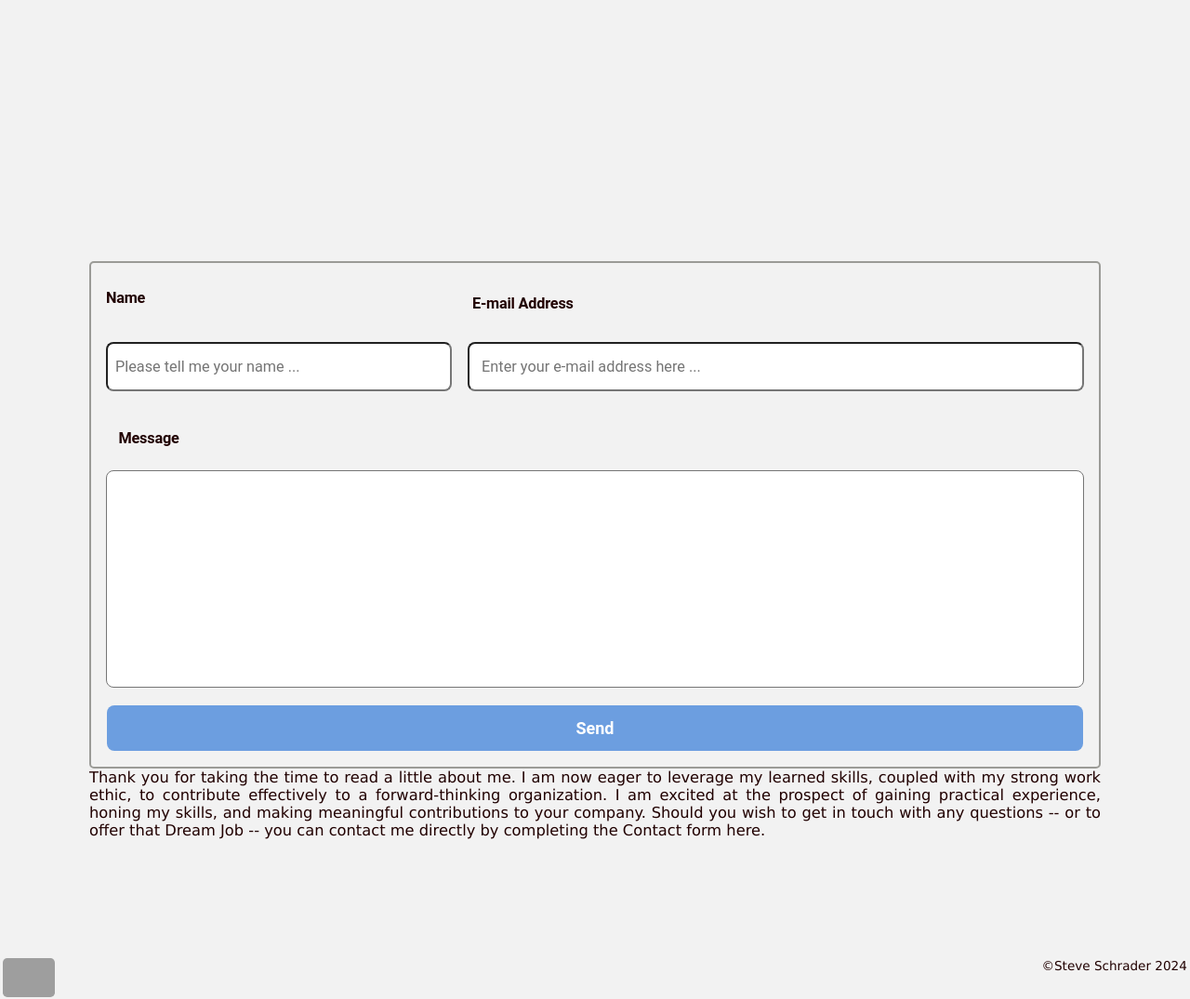
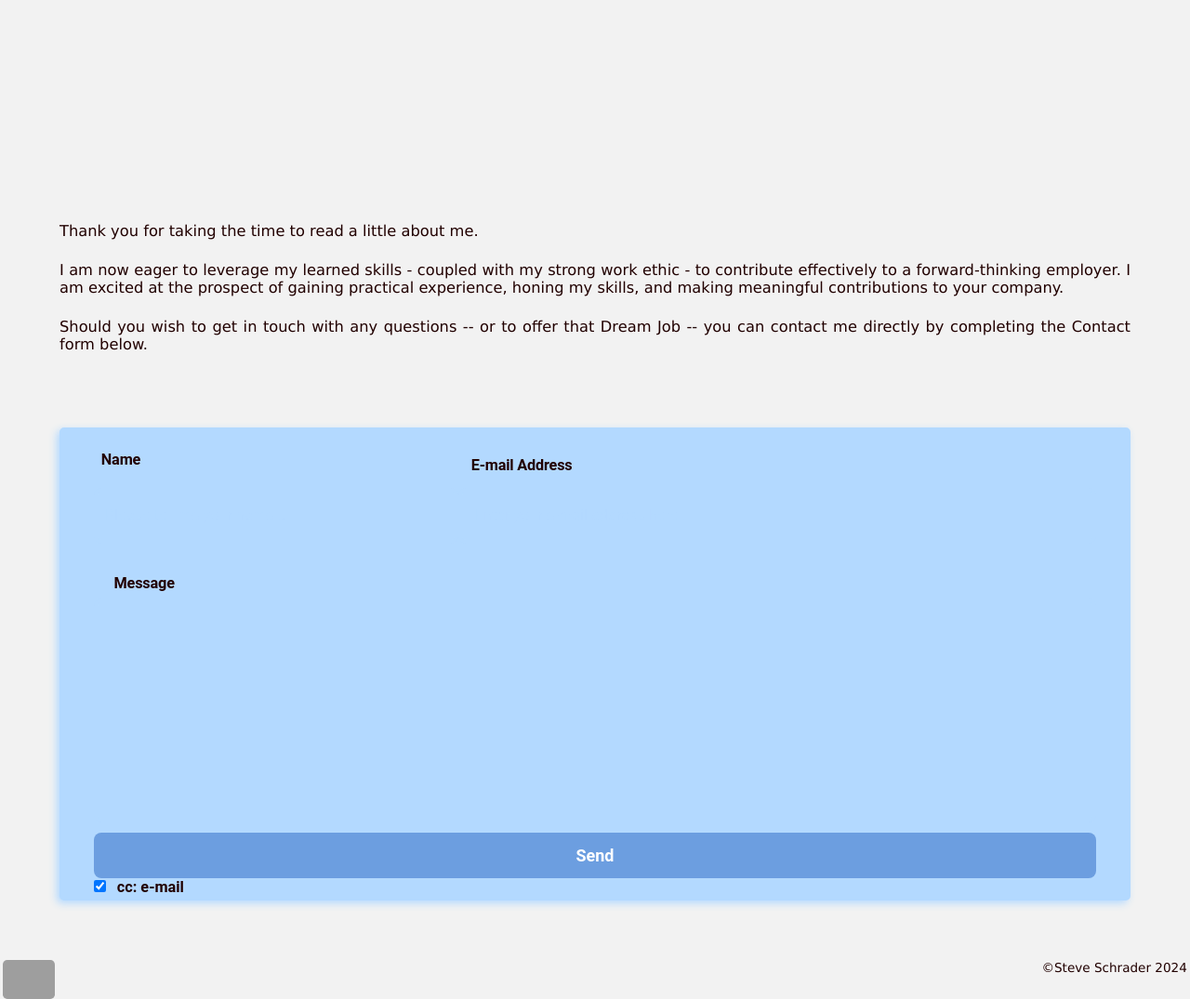
Before and after one commit to SteveSchrader65/Portfolio, a PHP site: page / in a window 1280 px wide. Shown: the part 2480-3555 px from the top of the page at 93% size. Run offline with PHP 8.4, Linux system fonts and the light colour scheme; some web fonts are replaced; grey boxes are pictures that could not be loaded.

Commit message:
Contact Page
Added checkbox for email copy to HTML and PHP files
Added CSS
Created colour schemes for contact form

```diff
--- a/css/style.css
+++ b/css/style.css
@@ -3,6 +3,7 @@
 
 :root {
   --tipShadow: -2px -2px 3px var(--navTextColour);
+  --contactShadow: -3px 3px 8px var(--contactFieldBackgroundColour);
 
   /*
     || Values calculated in JS
@@ -45,6 +46,17 @@
     --tipBackgroundColour:
     --tipBorderColour:
     --tipTextColour:
+    --contactFormBorderColour:
+    --contactLabelColour:
+    --contactBackgroundColour:
+    --contactFieldPlaceholderColour:
+    --contactFieldTextColour:
+    --contactFieldBackgroundColour:
+    --contactFieldBorderColour:
+    --contactFieldBorderFocusColour:
+    --contactButtonColour:
+    --contactButtonHoverColour:
+    --contactButtonActiveColour:
     --highlightColour1:
     --highlightColour2:
     --postItColour:
@@ -141,7 +153,7 @@
 #mainNav ul {
   display: flex;
   flex-flow: row nowrap;
-  margin-left: 3%;
+  margin-left: 2%;
   place-content: center space-evenly;
   font-family: Tektur;
 }
@@ -305,8 +317,7 @@
   position: relative;
   font-size: var(--textFontSize);
   color: var(--textColour);
-  margin: 2.5% 2.5% 10% 2.5%;
-  padding: 0 5%;
+  margin: 3% 5% 5%;
   text-align: justify;
   text-justify: inter-word;
 }
@@ -655,55 +666,55 @@
 }
 
 /* || Contact */
-.form-container * {
-  box-sizing: border-box;
-  font-family: "Roboto", sans-serif;
-  margin: 0.5em;
-  display: grid;
-  grid-template-rows: auto;
-  grid-template-columns: auto;
+.formContainer {
+  margin-top: 5rem;
+  display: flex;
+  background-color: var(--contactBackgroundColour);
+  border: 5px solid var(--contactFormBorderColour);
+  border-radius: 5px;
+  box-shadow: var(--contactShadow);
 }
 
-.form-container {
-  margin: 0 auto;
-  border: 2px solid var(--navHoverColour);
-  grid-row: 1 / 1;
-  grid-column: 1 / 1;
-  border-radius: 5px;
+.contactForm {
+  display: grid;
+  font-family: "Roboto", sans-serif;
+  grid-template-rows: repeat(3, 1fr) auto 1fr;
+  grid-template-columns: 4fr 7fr;
+  padding: 0 2rem;
+  cursor: none;
+
 }
 
-.contact-form {
-  display: grid;
-  grid-template-rows: repeat(3, 1fr) auto 1fr;
-  grid-template-columns: 4fr 7fr;
+.contactForm label,
+.contactForm input {
+  font-family: inherit;
 }
-
-.contact-form label:nth-of-type(1) {
+.contactForm label:nth-of-type(1) {
   grid-row: 1 / 1;
   grid-column: 1 / 1;
 }
 
-.contact-form label:nth-of-type(2) {
+.contactForm label:nth-of-type(2) {
   grid-row: 1 / 1;
   grid-column: 2 / 2;
 }
 
-#contact-name {
+#contactName {
   grid-row: 2 / 2;
   grid-column: 1 / 1;
 }
 
-#contact-email {
+#contactEmail {
   grid-row: 2 / 2;
   grid-column: 2 / 2;
 }
 
-.contact-form label:nth-of-type(3) {
+.contactForm label:nth-of-type(3) {
   grid-row: 3 / 3;
   grid-column: 1 / -1;
 }
 
-.contact-form label {
+.contactForm label {
   display: block;
   padding: 12px 0 2px 0;
   margin: 2% 0 0 2%;
@@ -712,36 +723,51 @@
   font-weight: 700;
 }
 
-.contact-form input,
-.contact-form textarea {
+.contactForm input,
+.contactForm textarea {
   font-size: 1em;
   padding: 2%;
-  color: var(/* --color-dark-gray */);
-  background-color: var(/* --color-gray */);
+  color: var(--contactFieldTextColour);
+  background-color: var(--contactFieldBackgroundColour);
   outline: none;
-  border: 4px solid var(/* --color-gray */);
+  border: 4px solid var(--contactFormBorderColour);
   border-radius: 8px;
-  color: var(--color-dark-gray);
 }
 
-.contact-form textarea {
+::placeholder {
+  color: var(--contactFieldPlaceholderColour);
+  opacity: 0.5;
+}
+
+ /* Edge 12 - 18 compatibility */
+::-ms-input-placeholder {
+  color: var(--contactFieldPlaceholderColour);
+}
+
+.contactForm textarea {
   resize: none;
   grid-row: 4 / 4;
   grid-column: 1 / -1;
 }
 
-.contact-form input:focus,
-.contact-form textarea:focus {
-  background-color: var(--colour2);
+
+.contactForm input:focus,
+.contactForm textarea:focus {
+  border-color: var(--contactFieldBorderFocusColour);
   color: var(/* --color-dark-gray */);
 }
 
-.contact-form input:focus:required:invalid {
+
+/* .contactForm input:focus:required:invalid {
   border-color: var(--alertColour);
   background-color: var(--colour2);
+} */
+
+.contactForm #contactForward {
+  margin-right: 3%;
 }
 
-.contact-form button {
+.contactForm button {
   display: block;
   margin-top: 1%;
   padding: 12px 20px;
@@ -756,11 +782,12 @@
   transition: 0.5s all;
 }
 
-.contact-form button:hover {
+.contactForm button:hover {
   background-color: var(--scrollButtonColour2);
 }
 
-.contact-form-alert {
+/* ?? WTF are the following */
+/* .contactFormAlert {
   padding: 12px;
   border-radius: 10px;
   color: var(--colour2);
@@ -769,17 +796,17 @@
   margin-top: 12px;
   display: none;
 }
-.contact-form-alert.visible {
+.contactFormAlert.visible {
   display: block;
 }
 
-.contact-form-alert.success {
+.contactFormAlert.success {
   background: var(--successColour);
 }
 
-.contact-form-alert.error {
+.contactFormAlert.error {
   background: var(--alertColour);
-}
+} */
 /* ------------------------------- */
 
 /* || Footer */
--- a/index.html
+++ b/index.html
@@ -520,39 +520,44 @@
       <div class="text_block" id="block5">
         <p>
           Thank you for taking the time to read a little about me.
-
-          I am now eager to leverage my learned skills, coupled with my strong work ethic, to contribute
-          effectively to a forward-thinking organization. I am excited at the prospect of gaining practical
+        </p>
+        <p>
+          I am now eager to leverage my learned skills - coupled with my strong work ethic - to contribute
+          effectively to a forward-thinking employer. I am excited at the prospect of gaining practical
           experience, honing my skills, and making meaningful contributions to your company.
-
+        </p>
+        <p>
           Should you wish to get in touch with any questions -- or to offer that Dream Job -- you can
-          contact me directly by completing the Contact form here.
+          contact me directly by completing the Contact form below.
         </p>
-        <div class="form-container">
-          <form action="#" method="POST" class="contact-form">
-          <form action="mailProcess.php" method="POST" class="contact-form">
-            <label for="contact-name">Name</label>
+        <div class="formContainer">
+          <form action="#" method="POST" class="contactForm">
+          <!-- <form action="mailProcess.php" method="POST" class="contactForm"> -->
+            <label for="contactName">Name</label>
             <input
               type="text"
-              id="contact-name"
+              id="contactName"
               name="fullName"
               placeholder="Please tell me your name ..."
               required>
-            <label for="contact-email">E-mail Address</label>
+            <label for="contactEmail">E-mail Address</label>
             <input
               type="email"
-              id="contact-email"
+              id="contactEmail"
               name="email"
               placeholder="Enter your e-mail address here ..."
               required>
-            <label for="contact-message">Message</label>
+            <label for="contactMessage">Message</label>
             <textarea
+              id="contactMessage"
               name="message"
-              id="contact-message"
               cols="150"
               rows="10"
               placeholder="Type your message here ...">
             </textarea>
+            <span class="tooltip" data-tooltip="Check to forward a copy of this e-mail to your in-box">
+              <input type="checkbox" id="contactForward" name="forward" checked>cc: e-mail
+            </span>
             <button type="submit">Send</button>
           </form>
         </div>
```
Also changed, not shown: js/script.js (+49 -14 lines), mailProcess.php (added, +65 -0 lines).
